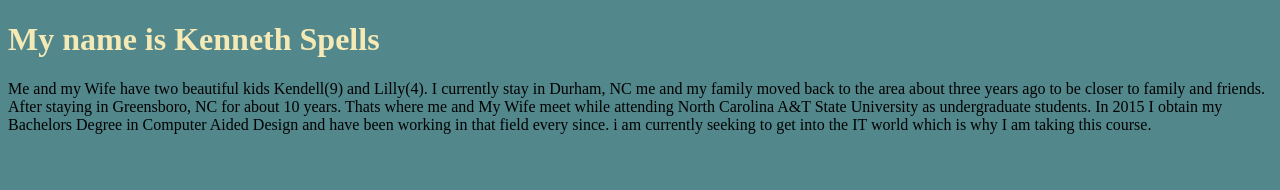
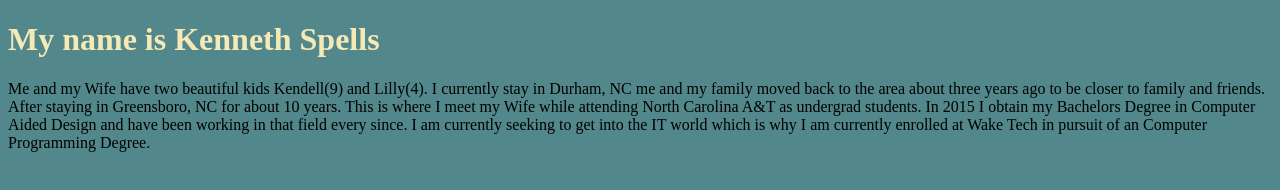
Before and after one commit to kwspells/kwspells.github.io, a plain HTML site: page index.html in a window 1280 px wide. Drawn offline with Linux system fonts and the light colour scheme.

Commit message:
Update index.html

```diff
--- a/index.html
+++ b/index.html
@@ -23,9 +23,9 @@
 
       <p>Me and my Wife have two beautiful kids Kendell(9) and Lilly(4). I currently stay in Durham, NC me and my
            family moved back to the area about three years ago to be closer to family and friends. After staying in Greensboro, NC for about 10 years.
-	   Thats where me and My Wife meet while attending North Carolina A&T State University as undergraduate students. In 2015 I obtain
-	   my Bachelors Degree in Computer Aided Design and have been working in that field every since. i am currently seeking to get into the
-	   IT world which is why I am taking this course.
+	   This is where I meet my Wife while attending North Carolina A&T as undergrad students. In 2015 I obtain
+	   my Bachelors Degree in Computer Aided Design and have been working in that field every since. I am currently seeking to get into the
+	   IT world which is why I am currently enrolled at Wake Tech in pursuit of an Computer Programming Degree.
        </p>
 
 
```
